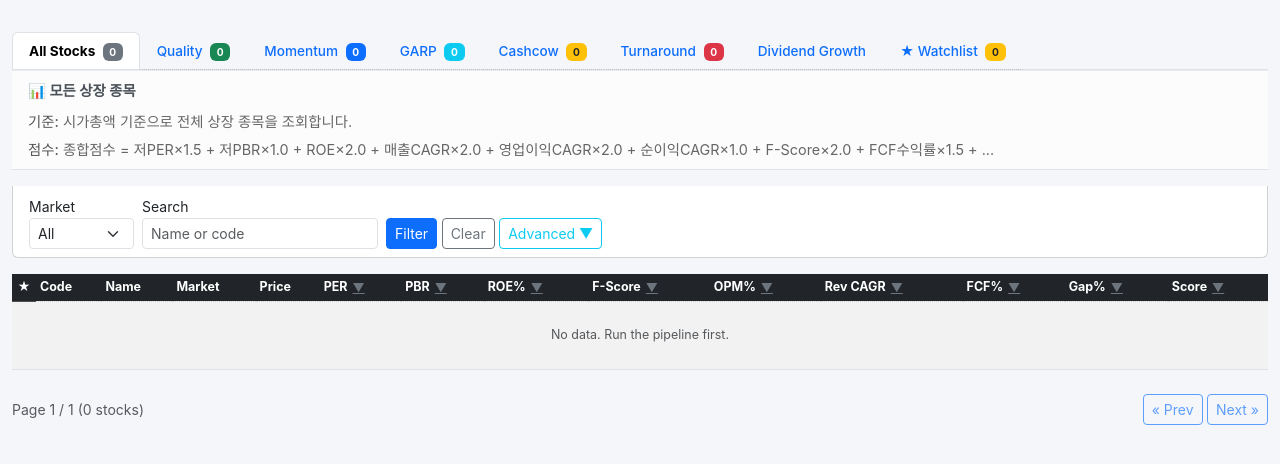
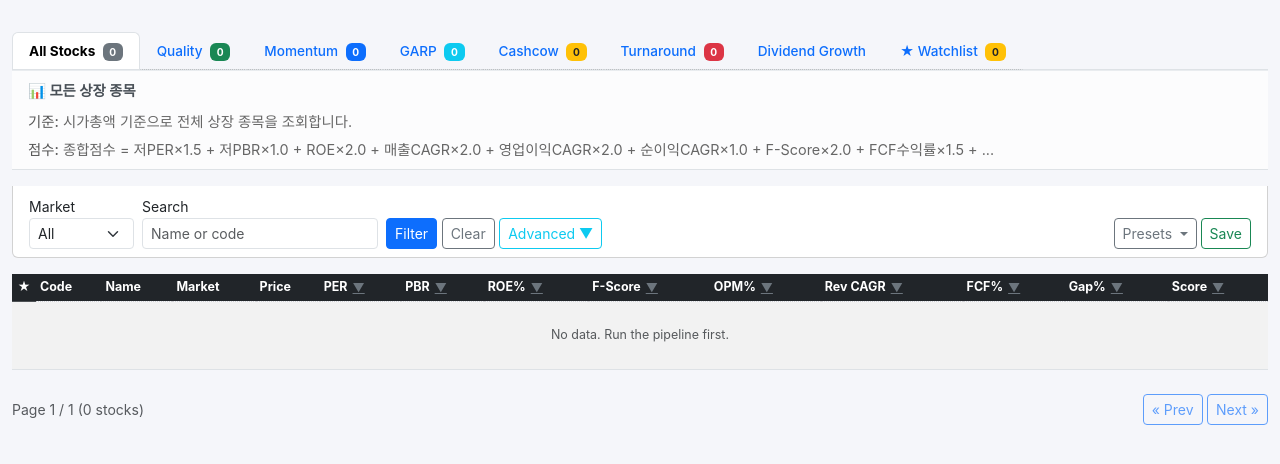
Before and after one commit to Junkyu-Lim/Quant-service, a Flask app: page / in a window 1280 px wide. Shown: the part 56-520 px from the top of the page. Run offline with Flask 3, Linux system fonts and the light colour scheme; data that the repository does not hold is empty.

Commit message:
feat: 필터 프리셋 저장/불러오기 기능 추가
대시보드에서 ROE>15, PER<12, F스코어>=6 같은 필터 조합을
이름 붙여 localStorage에 저장하고 불러올 수 있는 기능 구현.

- Presets 드롭다운: 저장된 프리셋 목록 표시 및 클릭으로 즉시 적용
- Save 버튼: 현재 필터 상태(탭, 시장, 검색어, 컬럼 필터)를 이름 붙여 저장
- 프리셋별 개별 삭제 및 전체 삭제 지원
- 동일 이름 프리셋 자동 덮어쓰기
- 저장 시 현재 필터 요약 미리보기 표시

https://claude.ai/code/session_01NKY4XkLY6Bpa5KR918GN4Q

```diff
--- a/webapp/static/css/style.css
+++ b/webapp/static/css/style.css
@@ -129,6 +129,14 @@ body { font-family: -apple-system, BlinkMacSystemFont, "Segoe UI", Roboto, sans-
 .watch-btn:hover { color: #ffc107; }
 .watch-btn.watched { color: #ffc107; }
 
+/* Filter Presets */
+#preset-dropdown { min-width: 280px; max-height: 360px; overflow-y: auto; }
+#preset-dropdown .preset-desc { font-size: .68rem; white-space: nowrap; overflow: hidden; text-overflow: ellipsis; max-width: 220px; }
+#preset-dropdown .preset-item .dropdown-item { padding: .4rem .75rem; }
+#preset-dropdown .preset-del-btn { font-size: .75rem; line-height: 1; opacity: 0; transition: opacity .15s; }
+#preset-dropdown .preset-item:hover .preset-del-btn { opacity: 1; }
+#preset-save-modal .modal-body { font-size: .85rem; }
+
 @media (max-width: 768px) {
   .report-header { flex-direction: column; gap: 12px; align-items: flex-start; }
   .risk-catalyst-grid { grid-template-columns: 1fr; }
--- a/webapp/static/js/dashboard.js
+++ b/webapp/static/js/dashboard.js
@@ -52,6 +52,184 @@
     updateWatchlistCount();
     if (currentScreen === "watchlist") loadStocks();
   }
+
+  // ── Filter Presets (localStorage) ──
+  const PRESETS_KEY = "quant_filter_presets";
+
+  function getPresets() {
+    try { return JSON.parse(localStorage.getItem(PRESETS_KEY) || "[]"); }
+    catch { return []; }
+  }
+  function savePresets(presets) {
+    localStorage.setItem(PRESETS_KEY, JSON.stringify(presets));
+  }
+
+  function getCurrentFilterState() {
+    return {
+      screen: currentScreen,
+      market: document.getElementById("f-market").value,
+      search: document.getElementById("f-search").value.trim(),
+      columnFilters: JSON.parse(JSON.stringify(columnFilters)),
+    };
+  }
+
+  function describeFilterState(state) {
+    const parts = [];
+    if (state.screen && state.screen !== "all") {
+      const tabNames = { screened: "Quality", momentum: "Momentum", garp: "GARP", cashcow: "Cashcow", turnaround: "Turnaround", dividend_growth: "Dividend Growth", watchlist: "Watchlist" };
+      parts.push("Tab: " + (tabNames[state.screen] || state.screen));
+    }
+    if (state.market) parts.push("Market: " + state.market);
+    if (state.search) parts.push("Search: " + state.search);
+    const cf = state.columnFilters || {};
+    Object.keys(cf).forEach(col => {
+      const f = cf[col];
+      if (f.min !== null && f.min !== undefined && f.max !== null && f.max !== undefined) {
+        parts.push(f.min + " <= " + col + " <= " + f.max);
+      } else if (f.min !== null && f.min !== undefined) {
+        parts.push(col + " >= " + f.min);
+      } else if (f.max !== null && f.max !== undefined) {
+        parts.push(col + " <= " + f.max);
+      }
+    });
+    return parts.length ? parts.join(", ") : "No filters set";
+  }
+
+  function applyPreset(preset) {
+    // Apply screen tab
+    if (preset.screen) {
+      currentScreen = preset.screen;
+      document.querySelectorAll("#screen-tabs .nav-link").forEach(l => {
+        l.classList.toggle("active", l.dataset.screen === preset.screen);
+      });
+      updateStrategyDescription(currentScreen);
+    }
+    // Apply market
+    document.getElementById("f-market").value = preset.market || "";
+    // Apply search
+    document.getElementById("f-search").value = preset.search || "";
+    // Apply column filters
+    Object.keys(columnFilters).forEach(k => delete columnFilters[k]);
+    if (preset.columnFilters) {
+      Object.assign(columnFilters, preset.columnFilters);
+    }
+    currentPage = 1;
+    sortCol = "종합점수";
+    sortOrder = "desc";
+    buildHeader();
+    loadStocks();
+    showToast("Preset loaded: " + preset.name);
+  }
+
+  function renderPresetDropdown() {
+    const presets = getPresets();
+    const dropdown = document.getElementById("preset-dropdown");
+    if (!presets.length) {
+      dropdown.innerHTML = '<li><span class="dropdown-item text-muted small">No saved presets</span></li>';
+      return;
+    }
+    dropdown.innerHTML = presets.map((p, i) => `
+      <li class="preset-item">
+        <a class="dropdown-item d-flex align-items-center gap-2 preset-load-btn" href="#" data-idx="${i}">
+          <div class="flex-grow-1" style="min-width:0;">
+            <div class="fw-semibold small">${escapeHtml(p.name)}</div>
+            <div class="text-muted preset-desc">${escapeHtml(describeFilterState(p))}</div>
+          </div>
+          <button class="btn btn-outline-danger btn-sm preset-del-btn px-1 py-0" data-idx="${i}" title="Delete">&times;</button>
+        </a>
+      </li>
+    `).join("") + '<li><hr class="dropdown-divider"></li><li><a class="dropdown-item text-danger small preset-clear-all" href="#">Delete All Presets</a></li>';
+
+    // Bind load
+    dropdown.querySelectorAll(".preset-load-btn").forEach(btn => {
+      btn.addEventListener("click", e => {
+        e.preventDefault();
+        if (e.target.closest(".preset-del-btn")) return;
+        const idx = parseInt(btn.dataset.idx);
+        const presets = getPresets();
+        if (presets[idx]) applyPreset(presets[idx]);
+      });
+    });
+
+    // Bind delete
+    dropdown.querySelectorAll(".preset-del-btn").forEach(btn => {
+      btn.addEventListener("click", e => {
+        e.preventDefault();
+        e.stopPropagation();
+        const idx = parseInt(btn.dataset.idx);
+        const presets = getPresets();
+        const name = presets[idx]?.name || "";
+        presets.splice(idx, 1);
+        savePresets(presets);
+        renderPresetDropdown();
+        showToast("Preset deleted: " + name);
+      });
+    });
+
+    // Bind clear all
+    const clearAll = dropdown.querySelector(".preset-clear-all");
+    if (clearAll) {
+      clearAll.addEventListener("click", e => {
+        e.preventDefault();
+        if (!confirm("Delete all saved presets?")) return;
+        savePresets([]);
+        renderPresetDropdown();
+        showToast("All presets deleted");
+      });
+    }
+  }
+
+  function escapeHtml(str) {
+    const div = document.createElement("div");
+    div.textContent = str;
+    return div.innerHTML;
+  }
+
+  // Save preset button -> open modal
+  document.getElementById("btn-save-preset").addEventListener("click", () => {
+    const state = getCurrentFilterState();
+    document.getElementById("preset-save-summary").textContent = describeFilterState(state);
+    document.getElementById("preset-name-input").value = "";
+    const modal = new bootstrap.Modal(document.getElementById("preset-save-modal"));
+    modal.show();
+    setTimeout(() => document.getElementById("preset-name-input").focus(), 200);
+  });
+
+  // Confirm save
+  document.getElementById("btn-confirm-save-preset").addEventListener("click", () => {
+    const name = document.getElementById("preset-name-input").value.trim();
+    if (!name) {
+      document.getElementById("preset-name-input").classList.add("is-invalid");
+      return;
+    }
+    document.getElementById("preset-name-input").classList.remove("is-invalid");
+
+    const state = getCurrentFilterState();
+    state.name = name;
+    state.createdAt = new Date().toISOString();
+
+    const presets = getPresets();
+    // Overwrite if same name exists
+    const existIdx = presets.findIndex(p => p.name === name);
+    if (existIdx >= 0) {
+      presets[existIdx] = state;
+    } else {
+      presets.push(state);
+    }
+    savePresets(presets);
+    renderPresetDropdown();
+
+    bootstrap.Modal.getInstance(document.getElementById("preset-save-modal")).hide();
+    showToast("Preset saved: " + name);
+  });
+
+  // Enter key in preset name input
+  document.getElementById("preset-name-input").addEventListener("keydown", e => {
+    if (e.key === "Enter") {
+      e.preventDefault();
+      document.getElementById("btn-confirm-save-preset").click();
+    }
+  });
 
   const tbody = document.getElementById("stock-tbody");
   const headerRow = document.getElementById("table-header");
@@ -1033,5 +1211,6 @@
   loadStocks();
   updateStrategyDescription(currentScreen);
   updateWatchlistCount();
+  renderPresetDropdown();
   initTooltips();
 })();
--- a/webapp/templates/dashboard.html
+++ b/webapp/templates/dashboard.html
@@ -97,12 +97,46 @@
           <button type="button" id="btn-clear" class="btn btn-outline-secondary btn-sm">Clear</button>
           <button type="button" id="btn-adv-filter" class="btn btn-outline-info btn-sm">Advanced ▼</button>
         </div>
+        <div class="col-auto ms-auto d-flex align-items-end gap-1">
+          <div class="dropdown">
+            <button class="btn btn-outline-secondary btn-sm dropdown-toggle" type="button" id="btn-load-preset" data-bs-toggle="dropdown" aria-expanded="false">
+              Presets
+            </button>
+            <ul class="dropdown-menu dropdown-menu-end" id="preset-dropdown">
+              <li><span class="dropdown-item text-muted small">No saved presets</span></li>
+            </ul>
+          </div>
+          <button type="button" id="btn-save-preset" class="btn btn-outline-success btn-sm" title="Save current filters as preset">Save</button>
+        </div>
       </form>
     </div>
 
     <!-- Advanced Column Filters (initially hidden) -->
     <div id="adv-filter-panel" class="card-body py-2 border-top" style="display: none; background: #f9f9f9;">
       <div class="row g-2" id="column-filters"></div>
+    </div>
+  </div>
+
+  <!-- Save Preset Modal -->
+  <div class="modal fade" id="preset-save-modal" tabindex="-1">
+    <div class="modal-dialog modal-sm modal-dialog-centered">
+      <div class="modal-content">
+        <div class="modal-header py-2">
+          <h6 class="modal-title">Filter Preset Save</h6>
+          <button type="button" class="btn-close btn-close-sm" data-bs-dismiss="modal"></button>
+        </div>
+        <div class="modal-body">
+          <div class="mb-2">
+            <label class="form-label small mb-1">Preset Name</label>
+            <input type="text" id="preset-name-input" class="form-control form-control-sm" placeholder="e.g. ROE>15 & PER<12">
+          </div>
+          <div id="preset-save-summary" class="small text-muted mb-2"></div>
+        </div>
+        <div class="modal-footer py-1">
+          <button type="button" class="btn btn-secondary btn-sm" data-bs-dismiss="modal">Cancel</button>
+          <button type="button" id="btn-confirm-save-preset" class="btn btn-success btn-sm">Save</button>
+        </div>
+      </div>
     </div>
   </div>
 
```
